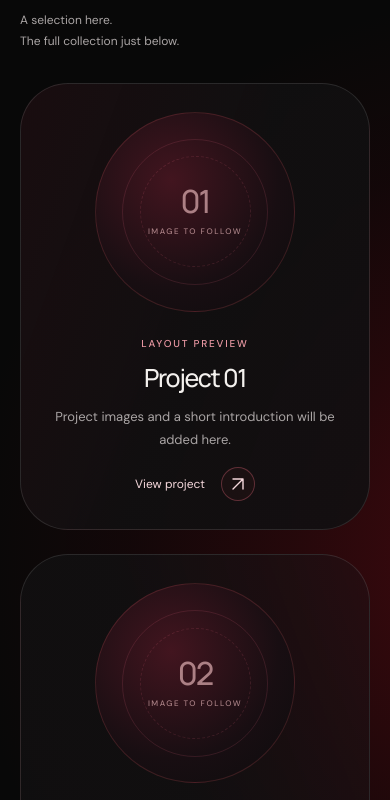
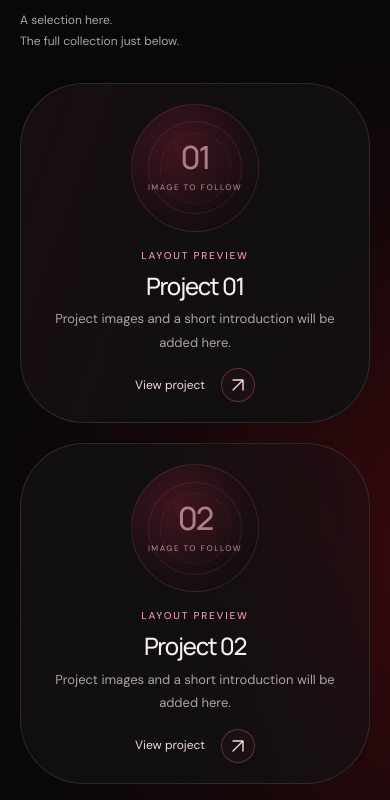
Before and after one commit to RakibulIslam1/portfolio, a website with bundled scripts: page public/index.html in a window 390 px wide. Shown: the part 1784-2584 px from the top of the page. Built offline with nearby package versions, Linux system fonts and the light colour scheme.

Commit message:
Make homepage project capsules compact with matching curves

```diff
--- a/public/projects.css
+++ b/public/projects.css
@@ -1,10 +1,14 @@
 /* Shared project layouts. Existing hero and About styles stay in styles.css. */
 .featured-projects, .project-collection { list-style: none; padding: 0; margin: 0; }
-.featured-projects { display: grid; gap: 24px; }
+.featured-projects { display: grid; gap: 20px; width: min(100%, 1120px); margin-inline: auto; }
 .featured-projects > li, .project-collection > li { min-width: 0; }
-.project-capsule { display: grid; grid-template-columns: minmax(160px, .75fr) minmax(0, 1.65fr); align-items: center; gap: clamp(24px, 5vw, 72px); padding: clamp(20px, 3vw, 36px); padding-right: clamp(32px, 6vw, 80px); border: 1px solid #ffffff1c; border-radius: 999px; background: linear-gradient(110deg, #231014a6, #111011eb 52%, #111011e0); transition: border-color .25s, background .25s; }
+.project-capsule { --capsule-image-size: clamp(128px, 15vw, 176px); --capsule-radius: calc(var(--capsule-image-size) / 2); display: grid; grid-template-columns: var(--capsule-image-size) minmax(0, 1fr); align-items: center; gap: clamp(24px, 4vw, 56px); padding: 18px clamp(24px, 3vw, 36px); border: 1px solid #ffffff1c; border-radius: var(--capsule-radius); background: linear-gradient(110deg, #231014a6, #111011eb 52%, #111011e0); transition: border-color .25s, background .25s; }
+.project-capsule .project-picture { width: var(--capsule-image-size); }
+.project-capsule .project-kicker { margin-bottom: 8px; }
+.project-capsule .project-card-title { margin-bottom: 8px; font-size: clamp(24px, 2.7vw, 34px); }
+.project-capsule .project-card-action { margin-top: 14px; }
 .project-capsule:hover { border-color: #ff596a70; background: linear-gradient(110deg, #34131bd9, #151011 60%); }
-.featured-projects > li:nth-child(even) .project-capsule { grid-template-columns: minmax(0, 1.65fr) minmax(160px, .75fr); padding-right: clamp(20px, 3vw, 36px); padding-left: clamp(32px, 6vw, 80px); background: linear-gradient(250deg, #231014a6, #111011eb 52%, #111011e0); }
+.featured-projects > li:nth-child(even) .project-capsule { grid-template-columns: minmax(0, 1fr) var(--capsule-image-size); background: linear-gradient(250deg, #231014a6, #111011eb 52%, #111011e0); }
 .featured-projects > li:nth-child(even) .project-picture { grid-column: 2; grid-row: 1; }
 .featured-projects > li:nth-child(even) .project-card-copy { grid-column: 1; grid-row: 1; }
 .project-picture { position: relative; isolation: isolate; display: grid; place-items: center; justify-self: center; width: min(100%, 236px); aspect-ratio: 1; overflow: hidden; border-radius: 50%; border: 1px solid #ff6b702b; background: radial-gradient(circle at 38% 34%, #42151f, #180e12 60%, #0d0c0d); }
@@ -75,8 +79,8 @@
   .project-collection { grid-template-columns: repeat(2, minmax(0, 1fr)); }
 }
 @media (max-width: 760px) {
-  .project-capsule, .featured-projects > li:nth-child(even) .project-capsule { gap: 24px; padding: 24px 32px; grid-template-columns: minmax(130px, .8fr) minmax(0, 1.4fr); }
-  .featured-projects > li:nth-child(even) .project-capsule { grid-template-columns: minmax(0, 1.4fr) minmax(130px, .8fr); }
+  .project-capsule, .featured-projects > li:nth-child(even) .project-capsule { gap: 24px; padding: 18px 24px; grid-template-columns: var(--capsule-image-size) minmax(0, 1fr); }
+  .featured-projects > li:nth-child(even) .project-capsule { grid-template-columns: minmax(0, 1fr) var(--capsule-image-size); }
   .project-card-title { font-size: 25px; }
   .project-detail-hero { grid-template-columns: minmax(0, 1fr); gap: 28px; }
   .project-detail-visual { aspect-ratio: 1.35; }
@@ -84,9 +88,8 @@
   .project-facts { grid-template-columns: repeat(2, minmax(0, 1fr)); }
 }
 @media (max-width: 600px) {
-  .project-capsule, .featured-projects > li:nth-child(even) .project-capsule { grid-template-columns: minmax(0, 1fr); padding: 28px 24px; gap: 24px; border-radius: 48px; }
+  .project-capsule, .featured-projects > li:nth-child(even) .project-capsule { --capsule-image-size: 128px; grid-template-columns: minmax(0, 1fr); padding: 20px 24px; gap: 16px; }
   .featured-projects > li:nth-child(even) .project-picture, .featured-projects > li:nth-child(even) .project-card-copy { grid-column: auto; grid-row: auto; }
-  .project-capsule .project-picture { width: min(70%, 200px); }
   .project-capsule .project-card-copy { text-align: center; }
   .project-capsule .project-summary { font-size: 13px; }
   .project-card-action { margin-top: 16px; }
@@ -97,7 +100,7 @@
   .project-detail-visual .project-picture { width: min(100%, 260px); }
 }
 @media (max-width: 360px) {
-  .project-capsule, .featured-projects > li:nth-child(even) .project-capsule { padding: 24px 20px; border-radius: 36px; }
+  .project-capsule, .featured-projects > li:nth-child(even) .project-capsule { --capsule-image-size: 112px; padding: 18px 20px; }
   .project-facts { grid-template-columns: minmax(0, 1fr); }
   .project-return .button { width: 100%; }
 }
```
Also changed, not shown: PROJECT_MEMORY.md (+9 -0 lines), README.md.
